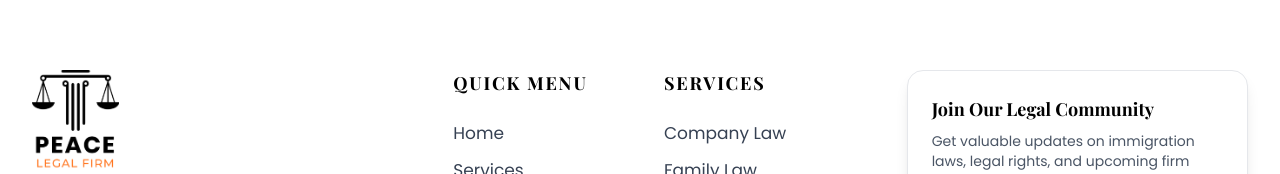
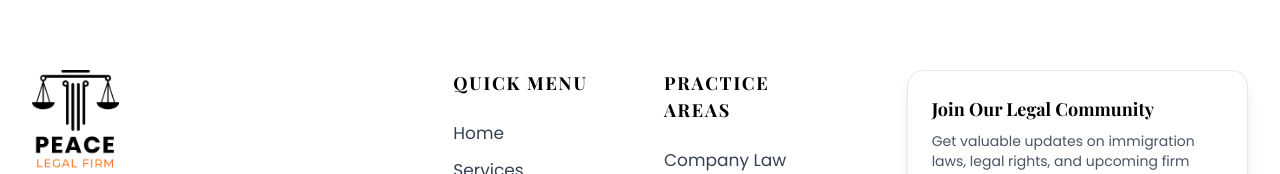
Before and after one commit to ZohaibAly/PeaceLegalFirm, a React (Vite) app: page / in a window 1280 px wide. Shown: the part 6351-6525 px from the top of the page. Built offline with nearby package versions, Linux system fonts and the light colour scheme; a web font is replaced by a local one.

Commit message:
add Practice Areas in footer

```diff
--- a/constants/FooterData.js
+++ b/constants/FooterData.js
@@ -18,7 +18,7 @@ export const footerData = {
       ],
     },
     {
-      title: "Services",
+      title: "Practice Areas",
       links: [
         { text: "Company Law", href: "/category/pet-supplies" },
         {
```
